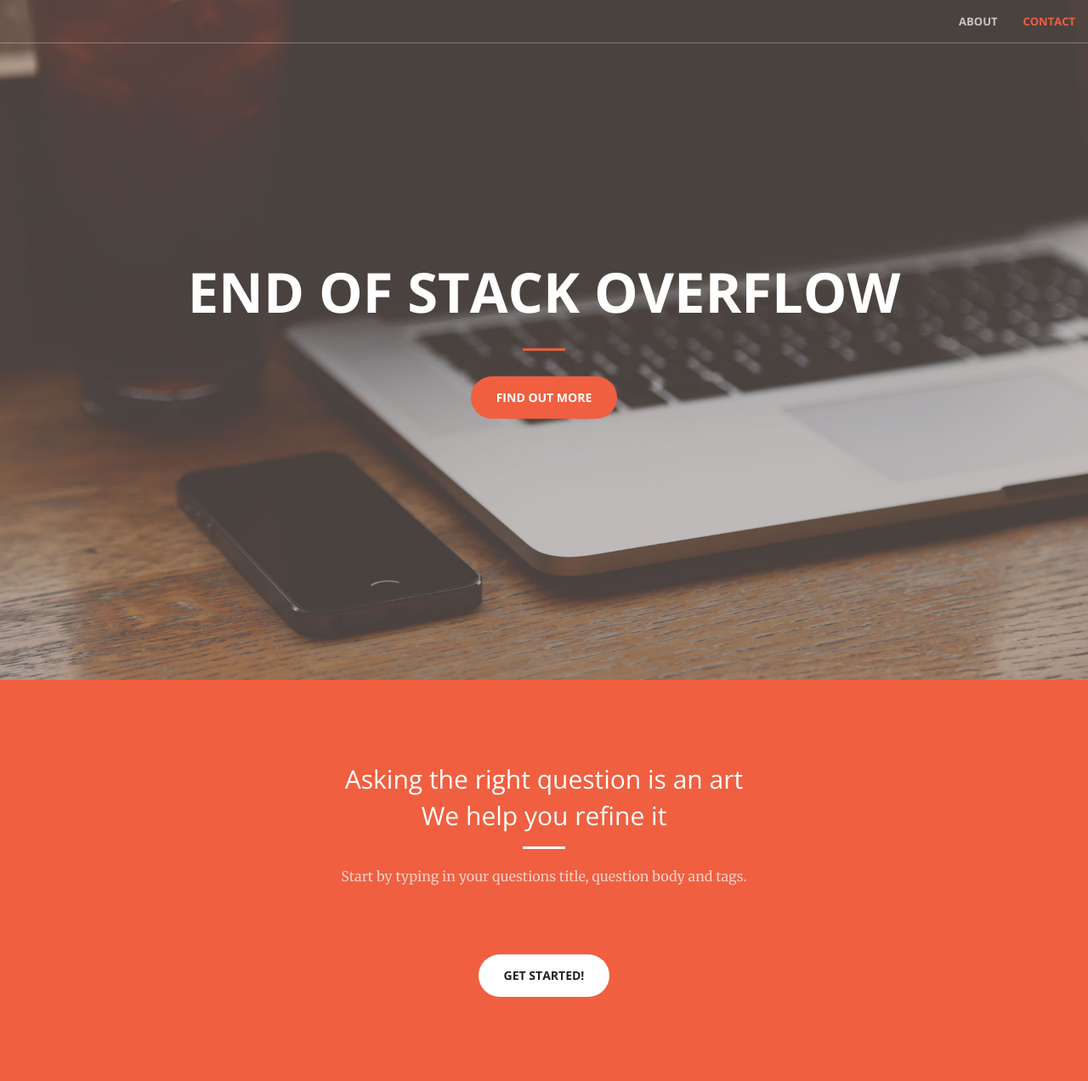
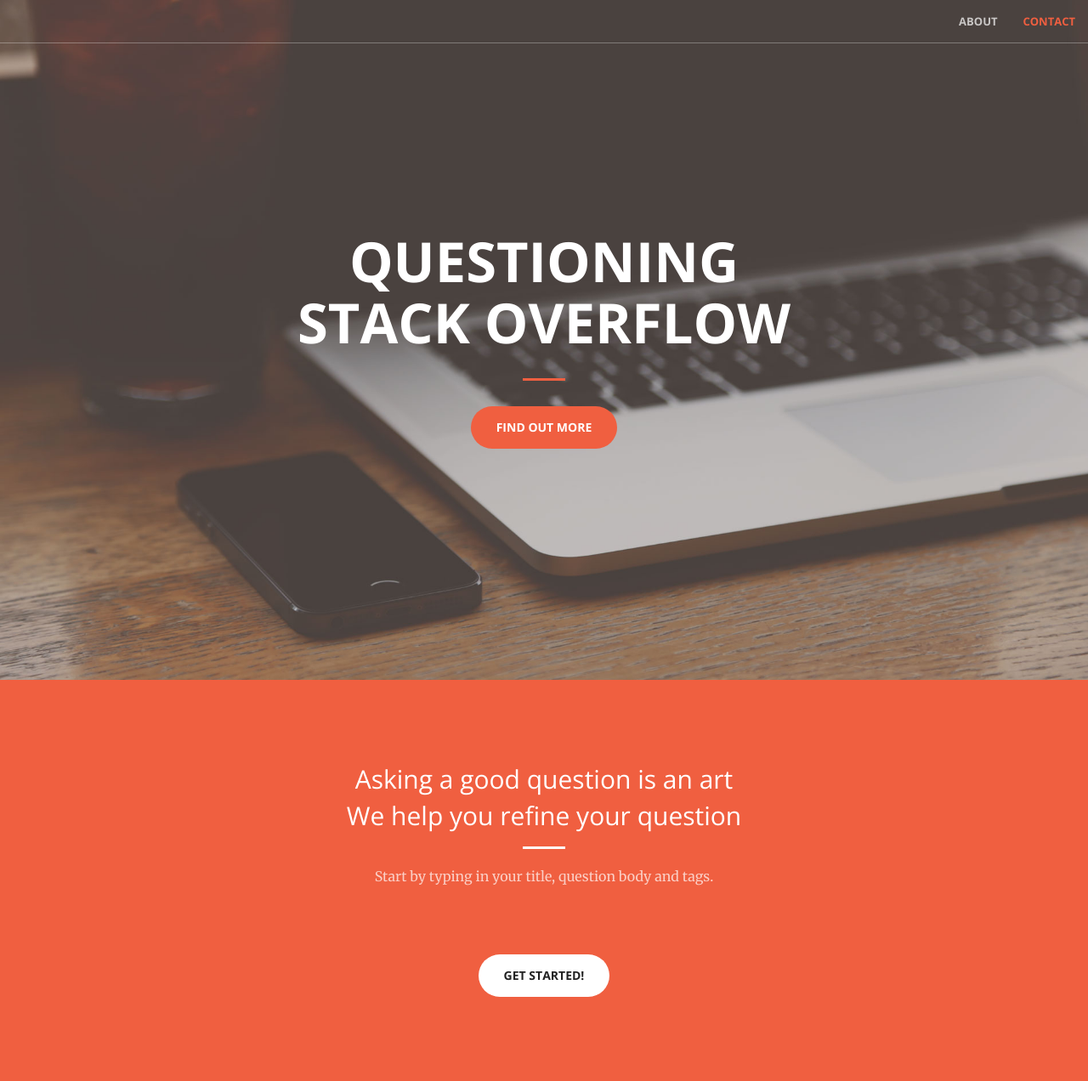
Before and after one commit to EricTing/ask-stackoverflow, a Flask app: page / in a window 1280 px wide. Shown: the top 1272 px of the page at 85% size. Run offline with Flask 2, Linux system fonts and the light colour scheme; parts of the project's set-up code (start-up, migrations or seed data) failed here and were passed over; some libraries are stand-ins or nearby versions.

Commit message:
modified:   app/templates/index.html

```diff
--- a/app/templates/index.html
+++ b/app/templates/index.html
@@ -74,7 +74,8 @@
     <header>
         <div class="header-content">
             <div class="header-content-inner">
-                <h1>End of Stack Overflow</h1>
+                <h1>Questioning</h1>
+                <h1>Stack Overflow</h1>
                 <hr>
                 <a href="#about" class="btn btn-primary btn-xl page-scroll">Find Out More</a>
             </div>
@@ -85,10 +86,10 @@
         <div class="container">
             <div class="row">
                 <div class="col-lg-8 col-lg-offset-2 text-center">
-                    <h2 class="section-heading">Asking the right question is an art</h2>
-                    <h2 class="section-heading">We help you refine it</h2>
+                    <h2 class="section-heading">Asking a good question is an art</h2>
+                    <h2 class="section-heading">We help you refine your question</h2>
                     <hr class="light">
-                    <p class="text-faded">Start by typing in your questions title, question body and tags.</p>
+                    <p class="text-faded">Start by typing in your title, question body and tags.</p>
                     <br/>
                     <br/>
                     <br/>
```
